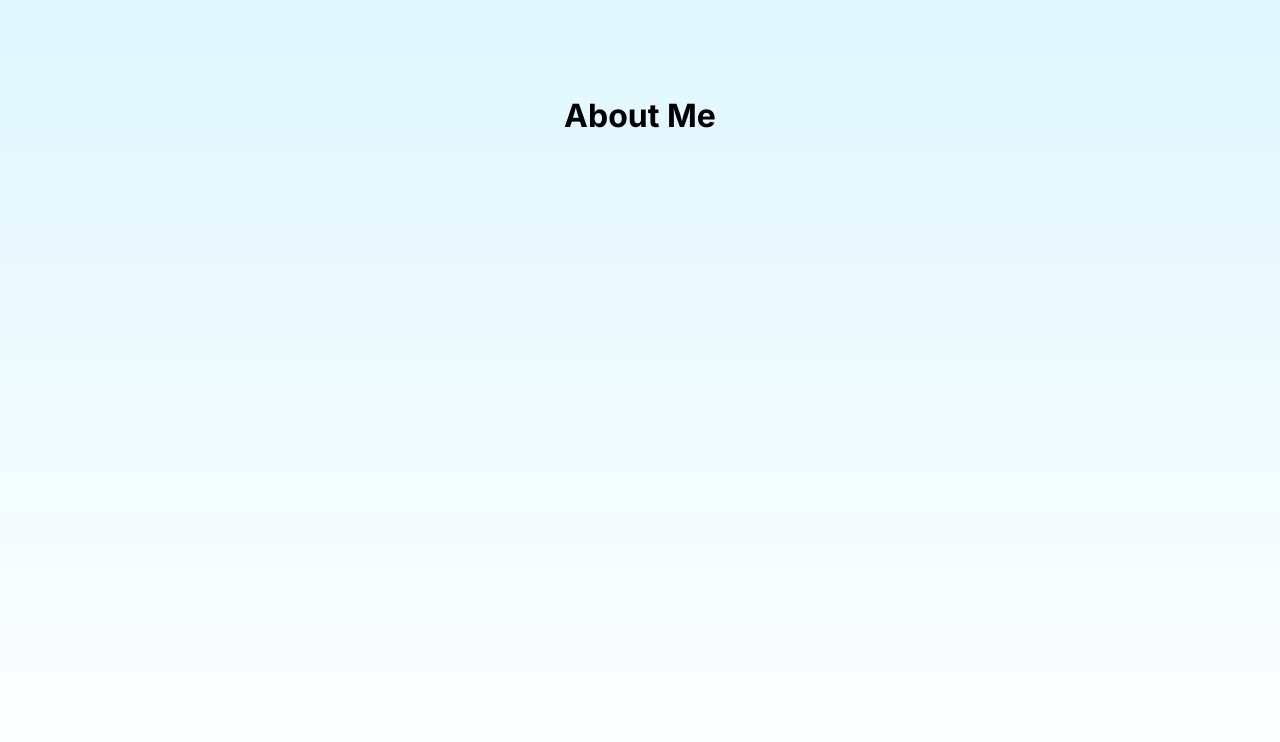
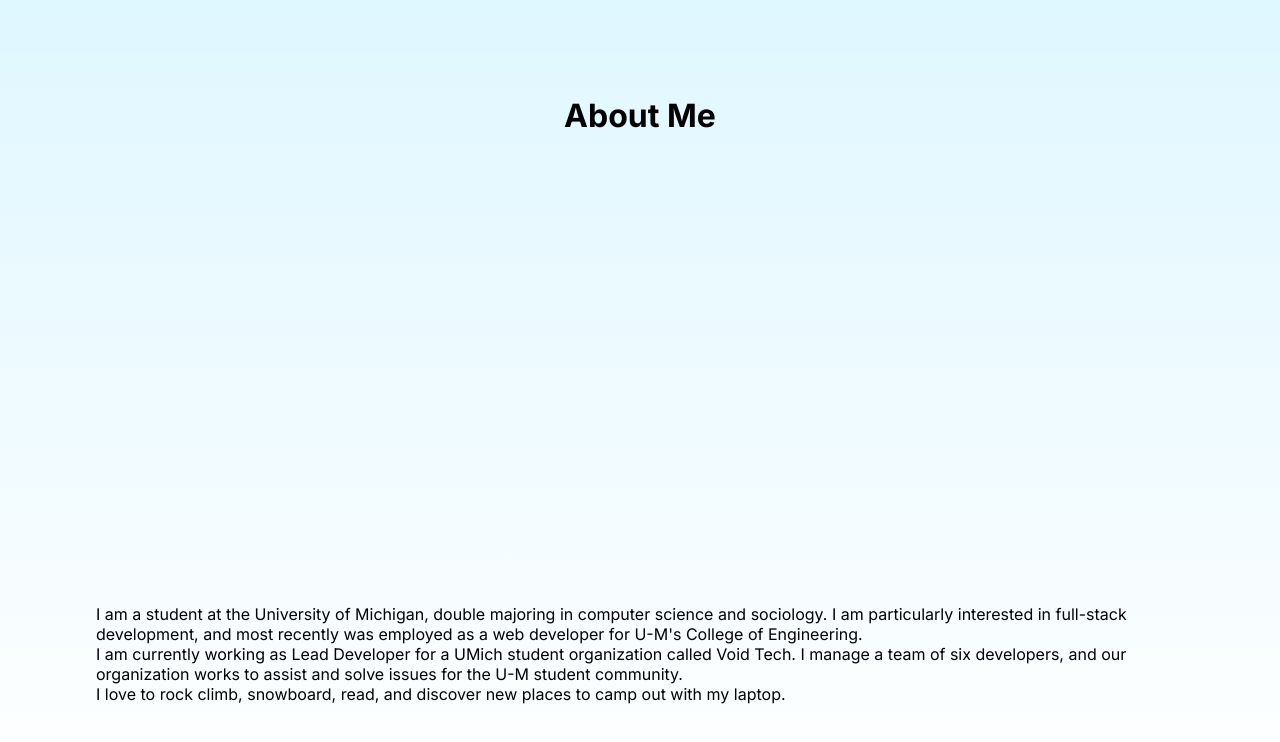
Before and after one commit to alexbnewman/alexbnewman.github.io, a Next.js app: page /about in a window 1280 px wide. Shown: the top 742 px of the page. Built offline with nearby package versions, Linux system fonts and the light colour scheme.

Commit message:
Added updated text.

```diff
--- a/src/app/about/page.tsx
+++ b/src/app/about/page.tsx
@@ -6,6 +6,24 @@ export default function About() {
       <div>
         <h1>About Me</h1>
       </div>
+      <div>
+        <p>
+          I am a student at the University of Michigan, double majoring in
+          computer science and sociology. I am particularly interested in
+          full-stack development, and most recently was employed as a web
+          developer for U-M's College of Engineering.
+        </p>
+        <p>
+          I am currently working as Lead Developer for a UMich student
+          organization called Void Tech. I manage a team of six developers, and
+          our organization works to assist and solve issues for the U-M student
+          community.
+        </p>
+        <p>
+          I love to rock climb, snowboard, read, and discover new places to camp
+          out with my laptop.
+        </p>
+      </div>
     </main>
   );
 }
```
